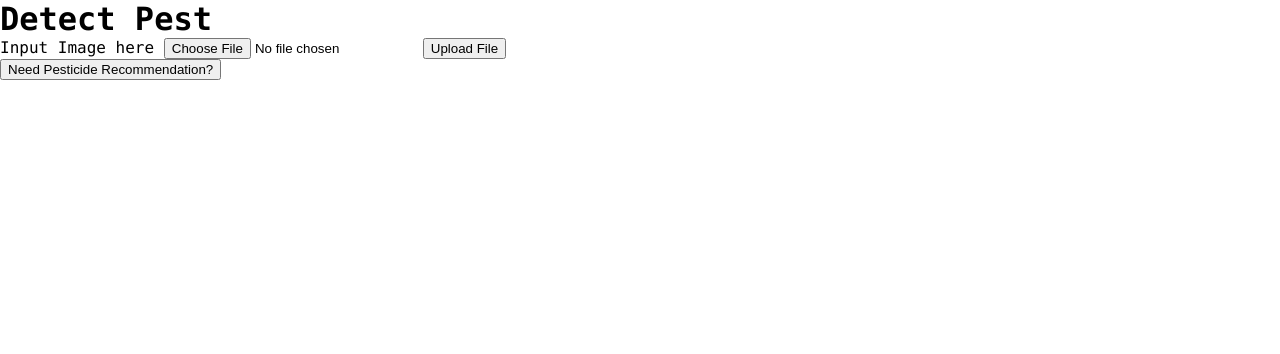
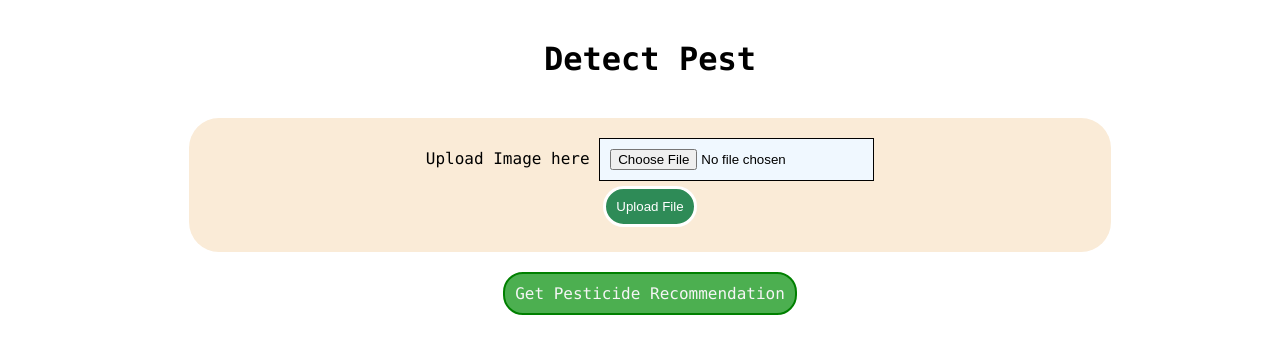
Before and after one commit to GeorgeLifinRell/pestcontrol-html, a Flask app: page /detect-pest in a window 1280 px wide. Shown: the part 67-421 px from the top of the page. Run offline with Flask 3, Linux system fonts and the light colour scheme.

Commit message:
Detect-Pest Working Fine

```diff
--- a/app.py
+++ b/app.py
@@ -1,4 +1,4 @@
-from flask import Flask, render_template, request
+from flask import Flask, render_template, request, jsonify
 from keras.models import load_model
 from keras.preprocessing import image
 import numpy as np
@@ -75,12 +75,15 @@ def upload_file():
                     max_index = np.argmax(prediction)
                     pest_predicted = pest_names[max_index]
                     print(pest_predicted)
-                    return render_template('detect-pest.html', prediction=pest_predicted)
+                    return jsonify({'pest_predicted': pest_predicted})
+                    # return render_template('detect-pest.html', predict=str(pest_predicted))
                 else:
-                    return render_template('detect-pest.html', error="Error processing image.")
+                    # return render_template('detect-pest.html', error="Error processing image.")
+                    return jsonify({'error': 'Error processing image'})
         except Exception as e:
             print("Error uploading file:", e)
-            return render_template('detect-pest.html', error="Error uploading file.")
+            # return render_template('detect-pest.html', error="Error uploading file.")
+            return jsonify({ 'error': 'Error uploading file.' })
     return render_template('detect-pest.html')
 
 if __name__ == '__main__':
--- a/static/style.css
+++ b/static/style.css
@@ -7,10 +7,6 @@ input[type=number]::-webkit-inner-spin-button,
 input[type=number]::-webkit-outer-spin-button {
   -webkit-appearance: none;
   margin: 0;
-}
-
-input[type=number] {
-  -moz-appearance: textfield;
 }
 
 body {
@@ -206,3 +202,62 @@ body {
 .menu-buttons a:hover {
   color: black;
 }
+
+#heading {
+  padding: 40px;
+}
+.container {
+  display: flex;
+  flex-direction: column;
+  justify-content: space-between;
+  padding-inline-start: 20px;
+}
+.image-upload-container {
+  display: flex;
+  flex-direction: column;
+  align-items: center;
+  justify-content: center;
+  background-color: antiquewhite;
+  border-radius: 30px;
+  padding: 20px;
+  width: 70%;
+  margin: auto;
+}
+
+.image-upload-container input[type=file] {
+  background-color: aliceblue;
+  border: 1.75px solid black;
+  padding: 10px;
+}
+
+.image-upload-container button {
+  margin: 5px auto 5px auto;
+  width: fit-content;
+  background-color: seagreen;
+  padding: 10px;
+  border: 3px solid white;
+  border-radius: 25px;
+  color: #fff;
+}
+
+.image-upload-container button:hover {
+  border: 3px solid seagreen;
+}
+
+#get-pesticide-recommendation {
+  margin: 20px auto 20px auto;
+  width: fit-content;
+  text-decoration: none;
+  color: whitesmoke;
+  border: 2px solid green;
+  padding: 10px;
+  border-radius: 20px;
+  background-color: #4CAF50;
+}
+
+#get-pesticide-recommendation:hover {
+  border: 2.5px solid black;
+  background-color: white;
+  color: black;
+  animation: infinite;
+}
--- a/templates/detect-pest.html
+++ b/templates/detect-pest.html
@@ -26,45 +26,43 @@
         </li>
       </ul>
   </nav>
-    <h1>Detect Pest</h1>
-
-    <div class="flex">
-      <label for="fileInput">Input Image here
+  <div class="container">
+    <center><h1 id="heading">Detect Pest</h1></center>
+    <div class="image-upload-container">
+      <label for="fileInput">Upload Image here
         <input type="file" id="fileInput">
       </label>
-        <button onclick="uploadFile()">Upload File</button>
+        <button id="upload-file" onclick="uploadFileAndGetPrediction()">Upload File</button>
     </div>
-
-    <div id="predictions">
-      {% if prediction %}
-        <p>Predicted Pest: {{ prediction }}</p>
-      {% endif %}
-      {% if error %}
-        <p>Error: {{ error }}</p>
-      {% endif %}
+    <div id="prediction-container">
+      <center>
+        <p id="prediction-result"></p>
+      </center>
     </div>
-
-    <button onclick="requestRecommendation()">Need Pesticide Recommendation?</button>
+    <a id="get-pesticide-recommendation" href="/get-pesticide">Get Pesticide Recommendation</a>
+  </div>
   <script>
-        function uploadFile() {
+      async function uploadFileAndGetPrediction() {
           const fileInput = document.getElementById('fileInput');
           const file = fileInput.files[0];
           const formData = new FormData();
           formData.append('file', file);
 
-            fetch('/detect-pest', {
+          await fetch('/detect-pest', {
               method: 'POST',
               body: formData
           })
           .then(response => response.json())
           .then(data => {
-                document.getElementById('predictions').innerText = data.predictions;
+            if(data.pest_predicted) {
+              document.getElementById('prediction-result').innerText = data.pest_predicted;
+            } else {
+              document.getElementById('prediction-result').innerText = data.error;
+            }
           })
-            .catch(error => console.error('Error:', error));
-        }
-
-        function requestRecommendation() {
-            // Add logic to request pesticide recommendation from Flask backend
+          .catch(error => {
+            console.error('Error:', error)
+          });
       }
   </script>
 </body>
```
Lines whose indentation alone changed are shown as unchanged.
